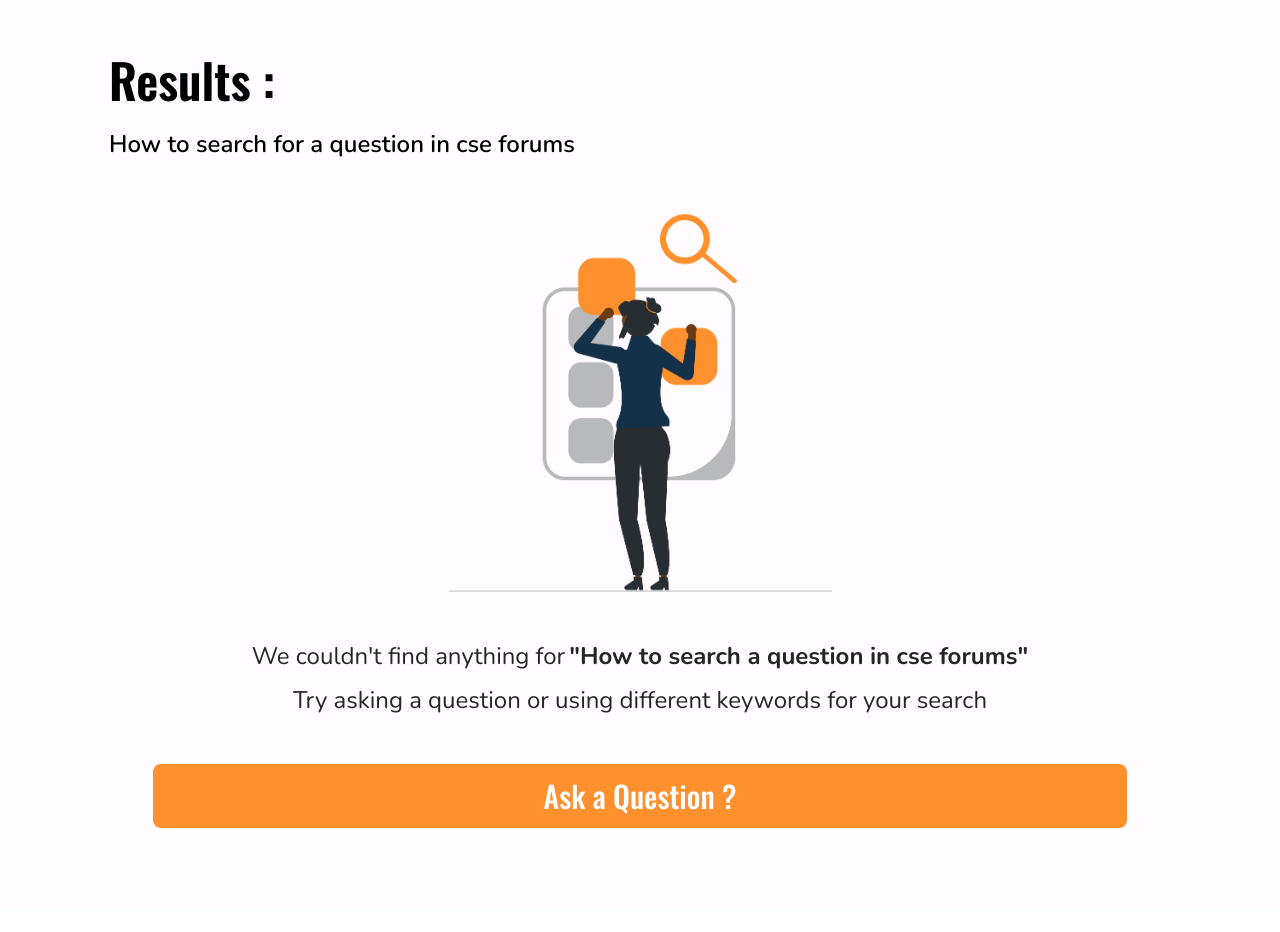
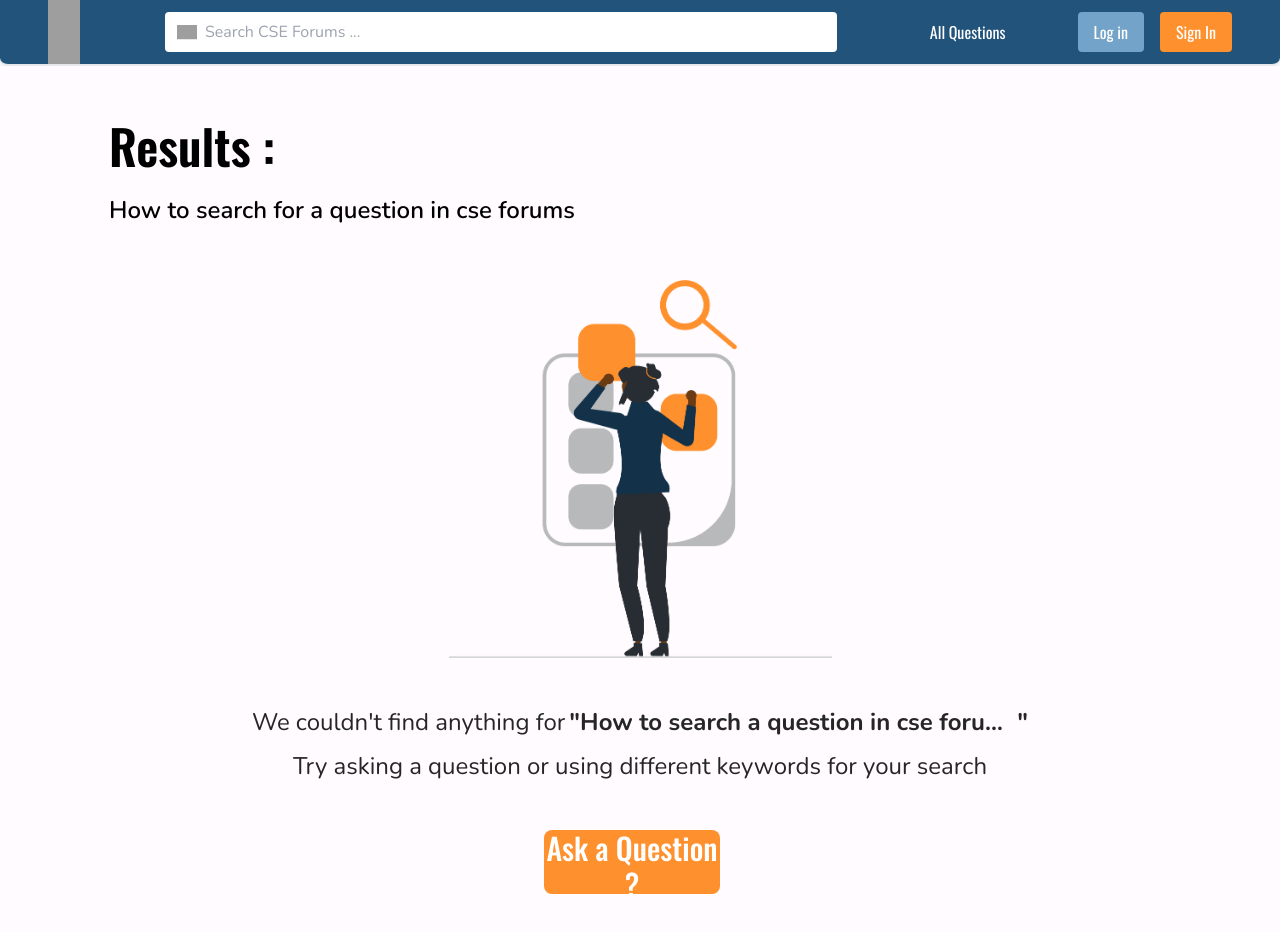
Before and after one commit to ScientificClubofESI/cse-forums-frontend, a Next.js app: page /searchquestion/emptysearchresult in a window 1280 px wide. Shown: the top 932 px of the page. Before the commit the page ends 908 px from the top, so only its background shows below. Built offline with nearby package versions, Linux system fonts and the light colour scheme; grey boxes are pictures that could not be loaded.

Commit message:
small modifications

```diff
--- a/src/app/searchquestion/emptysearchresult/page.jsx
+++ b/src/app/searchquestion/emptysearchresult/page.jsx
@@ -1,14 +1,17 @@
+import Navbar from "@/components/navbar/navbar";
 import Image from "next/image";
-
+import Link from "next/link";
 export const EmptySearchPage = () => {
   return (
+    <div className=" bg-background-light ">
+      <Navbar />
       <div className="flex justify-center items-center pt-12 lg:pt-14 font-serif bg-background-light min-h-screen">
         <div className="max-w-[1110px] w-full px-6 mb-20">
           <div className="flex gap-2 flex-col mb-9 lg:mb-12 lg:gap-6">
             <div className="text-2xl font-sans sm:text-4xl font-semibold lg:text-5xl ">
               Results :
             </div>
-          <div className="font-serif font-semibold text-base sm:text-lg lg:text-2xl">
+            <div className="font-serif font-semibold text-base sm:text-lg lg:text-2xl truncate max-w-sm md:max-w-md lg:max-w-6xl">
               How to search for a question in cse forums
             </div>
           </div>
@@ -29,18 +32,26 @@ export const EmptySearchPage = () => {
               <span className="whitespace-nowrap">
                 We couldn't find anything for
               </span>
-            <span className="font-bold font-serif whitespace-nowrap">
-              "How to search a question in cse forums"
+
+              <div className="font-bold font-serif flex ">
+                <span className="truncate max-w-xs md md:max-w-md inline-block overflow-hidden text-ellipsis">
+                  "How to search a question in cse forums
+                  hhhhhhhhhhhhhhhhhhhhhh"
                 </span>
+                <div>"</div>
+              </div>
             </div>
             <div className="text-base sm:text-lg lg:text-2xl text-neutral-900 leading-6 font-normal w-5/6 sm:w-8/12">
               Try asking a question or using different keywords for your search
             </div>
           </div>
           <div className="flex justify-center items-center">
+            <Link href="/questionPage/asker">
               <button className="w-[340px] sm:w-[420px] lg:w-11/12 h-10 lg:h-16 bg-secondary-500 rounded-lg text-white font-sans font-medium text-base lg:text-3xl">
                 Ask a Question ?
               </button>
+            </Link>
+          </div>
         </div>
       </div>
     </div>
--- a/src/components/navbar/navbar.js
+++ b/src/components/navbar/navbar.js
@@ -1,6 +1,67 @@
-export const Navbar = () => {
+import Link from "next/link";
+import Image from "next/image";
+
+const Navbar = () => {
   return (
-    <div>navbar</div>
-  )
-}
-export default Navbar
+    <div className="bg-gray-100">
+      <nav className="bg-primary-700 flex items-center justify-between px-5 sm:px-12 py-3 border-b-2 rounded-b-lg">
+        {/* Logo */}
+        <Link href="/" className="flex items-center">
+          <div className="w-8 h-8 flex items-center justify-center">
+            <Image
+              src="/nav-bar/logo.svg"
+              alt="Logo"
+              width={64}
+              height={64}
+              className="w-16 h-16"
+            />
+          </div>
+        </Link>
+
+        {/* Search Bar */}
+        <div className="flex-1 mx-8 hidden md:block">
+          <div className="relative max-w-2xl mx-auto">
+            {/* Search Icon */}
+            <Image
+              src={"/nav-bar/Icon.svg"}
+              alt="search"
+              width={20}
+              height={20}
+              className="absolute left-3 top-1/2 transform -translate-y-1/2"
+            />
+            {/* Input Field */}
+            <input
+              type="text"
+              placeholder="Search CSE Forums ..."
+              className="w-full pl-10 pr-4 py-2 rounded bg-white text-gray-800 focus:outline-none font-serif"
+            />
+          </div>
+        </div>
+
+        {/* Navigation Links */}
+        <div className="flex items-center gap-4 font-sans">
+          <Link
+            href="/questionPage/asker"
+            className="text-white hover:text-gray-200 ml-2 mr-8 sm:mr-14"
+          >
+            All Questions
+          </Link>
+          <Link
+            href="/auth/login"
+            className="px-4 py-2 bg-primary-300 hover:bg-primary-500 text-white rounded"
+          >
+            Log in
+          </Link>
+          <Link
+            href="/auth/signup"
+            className="px-4 py-2 bg-secondary-500 hover:bg-orange-600 text-white rounded"
+          >
+            Sign In
+          </Link>
+        </div>
+      </nav>
+    </div>
+  );
+};
+
+export default Navbar;
```
Lines whose indentation alone changed are shown as unchanged.
